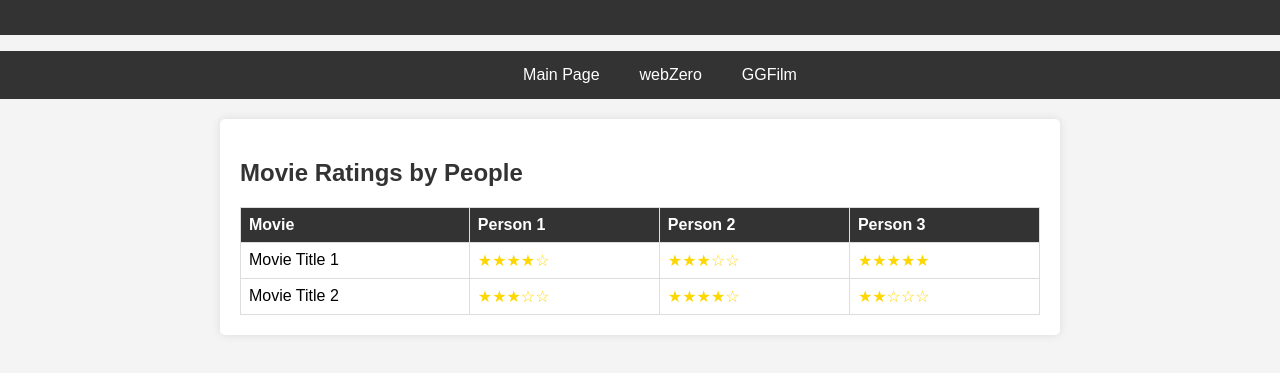
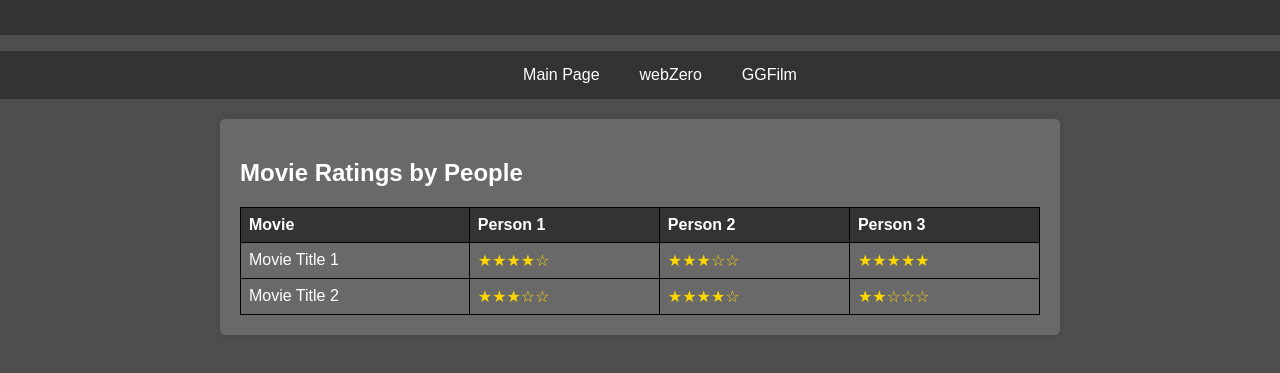
Before and after one commit to Kasperjhn/Kasperjhn.github.io, a plain HTML site: page GGFilm/index.html in a window 1280 px wide. Shown: the part 77-450 px from the top of the page. Drawn offline with Linux system fonts and the light colour scheme.

Commit message:
Update style.css

```diff
--- a/style.css
+++ b/style.css
@@ -1,7 +1,7 @@
 
 body {
     font-family: Arial, sans-serif;
-    background-color: #f4f4f4;
+    background-color: #4e4e4e;
     margin: 0;
     padding: 0;
 }
@@ -17,13 +17,14 @@ main {
     max-width: 800px;
     margin: 20px auto;
     padding: 20px;
-    background-color: #fff;
+    background-color: #696969;
+    color: white;
     border-radius: 5px;
     box-shadow: 0 0 10px rgba(0, 0, 0, 0.1);
 }
 
 h2 {
-    color: #333;
+    color: white;
 }
 
 table {
@@ -33,7 +34,7 @@ table {
 }
 
 th, td {
-    border: 1px solid #ddd;
+    border: 1px solid #000000;
     padding: 8px;
     text-align: left;
 }
```
